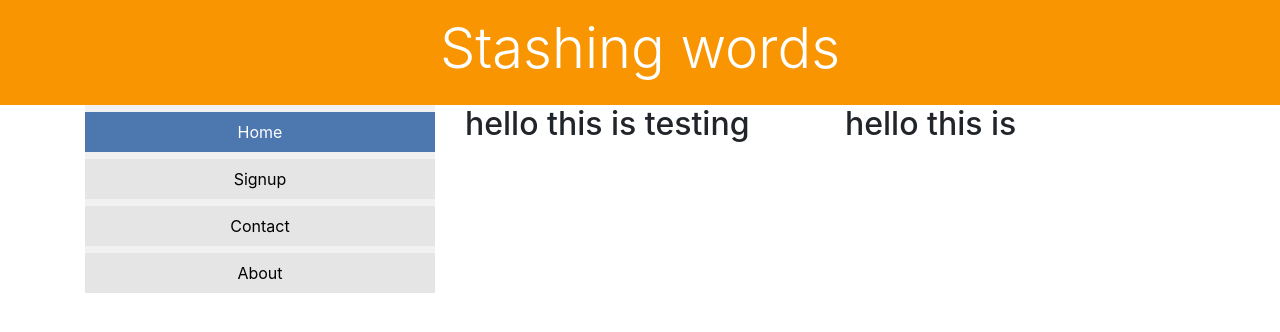
After one commit to wajahatahmed245/stashing-words-django, a Django app: page /signup/ in a window 1280 px wide. The commit adds this page. Shown: the top 332 px of the page. Run offline with Django 3.2, Linux system fonts and the light colour scheme; some libraries are stand-ins or nearby versions.

Commit message:
layout set

```diff
--- a/djangpapp/urls.py
+++ b/djangpapp/urls.py
@@ -20,5 +20,6 @@ from myapp import views
 urlpatterns = [
     path('admin/', admin.site.urls),
     path('hello/', views.hello),
-    path('index/',views.index)
+    path('index/',views.index),
+    path('signup/',views.signup)
 ]
--- a/myapp/static/css/style.css
+++ b/myapp/static/css/style.css
@@ -18,9 +18,7 @@ border :0;
 }
 
 
-nav{
-    background-color: orange;
-}
+
 
 #logo{
     max-width:100%;
--- /dev/null
+++ b/myapp/templates/basicLayout.html
@@ -0,0 +1,51 @@
+<!DOCTYPE html>
+<html lang="en">
+
+<head>
+    <meta charset="UTF-8">
+    <meta name="viewport" content="width=device-width, initial-scale=1.0">
+    <meta http-equiv="X-UA-Compatible" content="ie=edge">
+    <link rel="stylesheet" href="https://maxcdn.bootstrapcdn.com/bootstrap/4.0.0/css/bootstrap.min.css" integrity="sha384-Gn5384xqQ1aoWXA+058RXPxPg6fy4IWvTNh0E263XmFcJlSAwiGgFAW/dAiS6JXm"
+        crossorigin="anonymous">
+    <script src="https://ajax.googleapis.com/ajax/libs/jquery/3.3.1/jquery.min.js"></script>
+    <script src="https://maxcdn.bootstrapcdn.com/bootstrap/4.1.0/js/bootstrap.min.js"></script>
+    <script src="https://cdn.jsdelivr.net/npm/vue/dist/vue.js"></script>
+    <script src=" https://cdnjs.cloudflare.com/ajax/libs/vue/2.4.0/vue.js"></script> {% load static %}
+    <link rel="stylesheet" href="{% static 'css/style.css'%}">
+    <title> {% block title %} {% endblock %}</title>
+</head>
+
+<body>
+    <header id="vue_det">
+
+        <div style="background-color:#f89501;padding:15px;text-align:center;">
+            <h1 class="display-4">{{company}}</h1>
+        </div>
+        <script src="../static/js/vue_instance.js" type="text/javascript"></script>
+    </header>
+    <div id="page" class="container">
+
+        <div class="row" style="overflow:auto">
+                <nav class="menu col-sm-4">
+                    <ul>
+                        <li>
+                            <a class="active" href="#home">Home</a>
+                        </li>
+                        <li>
+                            <a href="#news">Signup</a>
+                        </li>
+                        <li>
+                            <a href="#contact">Contact</a>
+                        </li>
+                        <li>
+                            <a href="#about">About</a>
+                        </li>
+                    </ul>
+                </nav>
+
+            {% block content %} {% endblock %}
+        </div>
+    </div>
+</body>
+
+</html>
--- /dev/null
+++ b/myapp/templates/signup.html
@@ -0,0 +1,20 @@
+{% extends "basicLayout.html" %}
+
+{% block title%} signup {%endblock%}
+
+{% block content %}
+
+
+
+    <div class="col-sm-4">
+        <h2>hello this is testing </h2>
+    </div>
+    <div class="col-sm-4">
+       <h2>hello this is</h2>
+    </div>
+
+
+
+
+
+{% endblock %}
--- a/myapp/views.py
+++ b/myapp/views.py
@@ -3,6 +3,10 @@ from django.shortcuts import render
 from django.template import loader
 # Create your views here.
 from django.http import HttpResponse
+
+titles={
+        'company':'Stashing words'
+    }
 
 def hello(request):
     return HttpResponse("<h2>Hello, Welcome to Django!</h2>")
@@ -11,7 +15,11 @@ def hello(request):
 
 def index(request):
     template=loader.get_template('index.html')
-    titles={
-        'company':'Stashing words'
-    }
+
     return HttpResponse(template.render(titles))
+
+
+
+def signup(request):
+    template=loader.get_template('signup.html')
+    return HttpResponse(template.render(titles))
```
